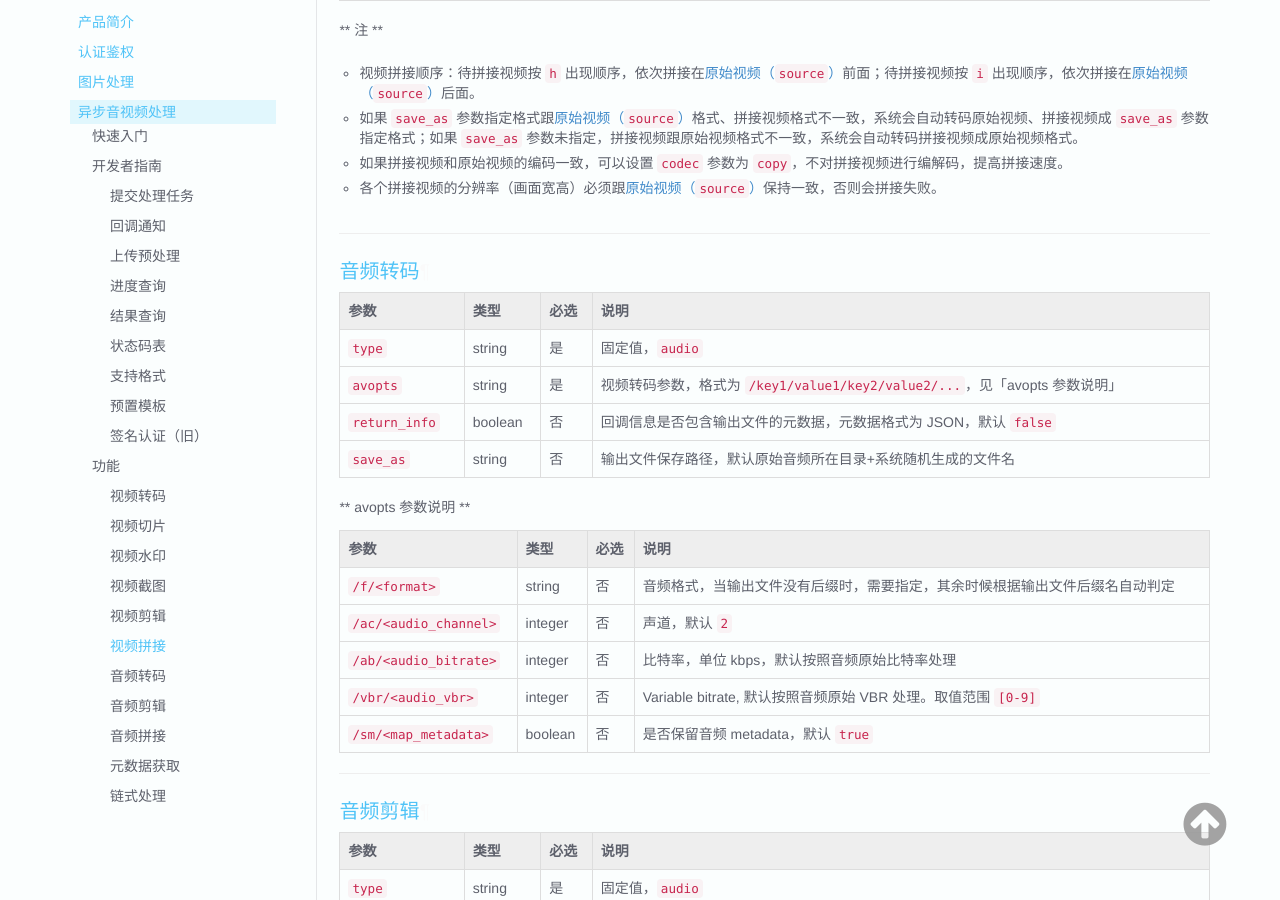
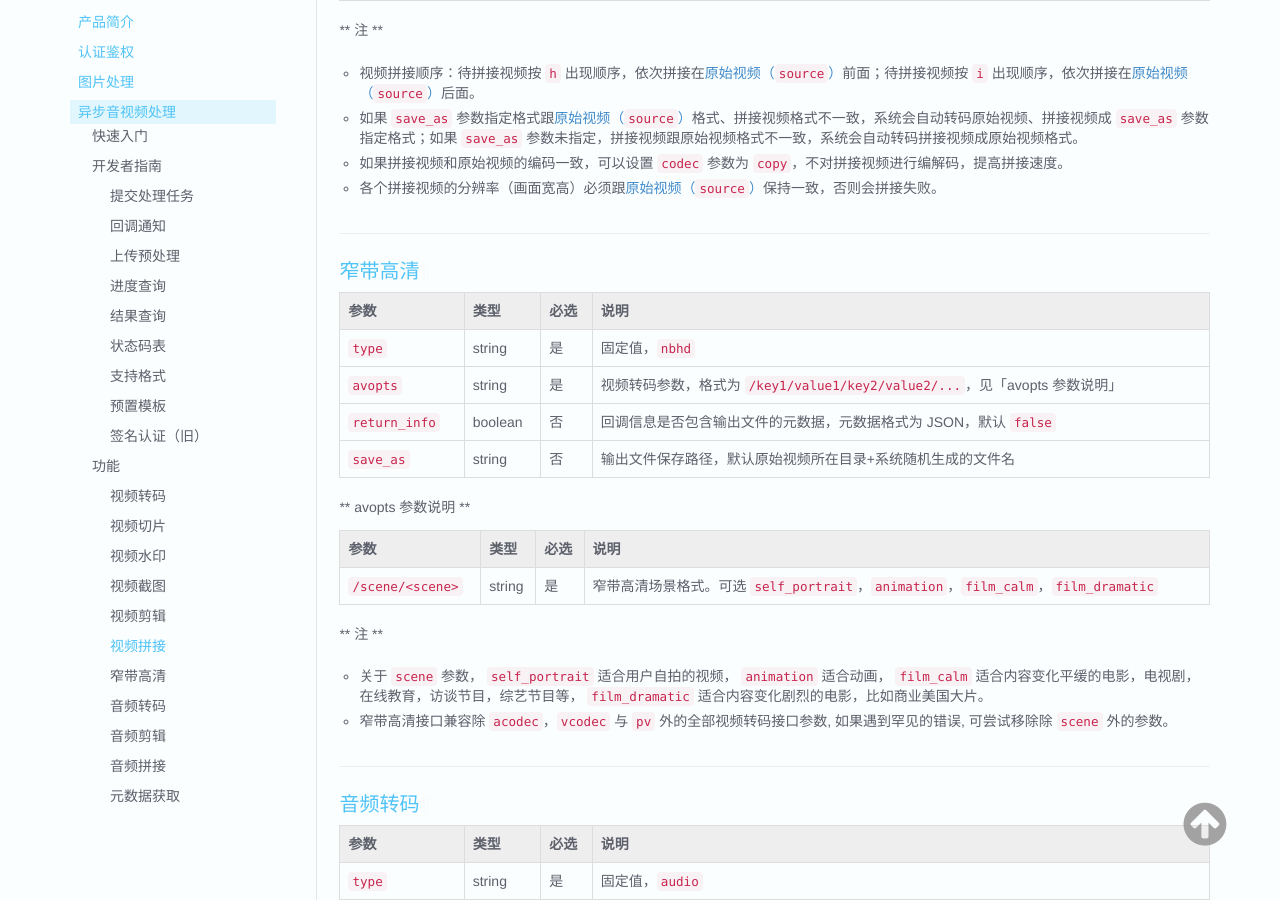
Before and after one commit to upyun/docs, an MkDocs documentation site: the page built from sources/cloud/av.md, in a window 1280 px wide and 900 px high, scrolled down 11357 px. Built offline with MkDocs 1.6.1, drawn with Linux system fonts in a browser that asks for light colours; old or Windows-style settings are respelled for this version of MkDocs.

Commit message:
naga narrow band HD

```diff
--- a/sources/cloud/av.md
+++ b/sources/cloud/av.md
@@ -578,6 +578,30 @@
 
 ---------
 
+<a name="video_nbhd"></a>
+### 窄带高清
+
+| 参数              	| 类型   	| 必选  	| 说明                                    					|
+|-------------------|-----------|-------|-----------------------------------------------------------|
+| `type`            | string    | 是		| 固定值，`nbhd`                                 			|
+| `avopts`          | string    | 是		| 视频转码参数，格式为 `/key1/value1/key2/value2/...`，见「avopts 参数说明」|
+| `return_info`		| boolean   | 否		| 回调信息是否包含输出文件的元数据，元数据格式为 JSON，默认 `false` 		|
+| `save_as`         | string    | 否		| 输出文件保存路径，默认原始视频所在目录+系统随机生成的文件名   |
+
+** avopts 参数说明 **
+
+| 参数              			| 类型   	| 必选	| 说明                                    			|
+|---------------------------|-----------|-------|---------------------------------------------------|
+| `/scene/<scene>`             | string    | 是		| 窄带高清场景格式。可选 `self_portrait`，`animation`，`film_calm`，`film_dramatic`           	|
+
+** 注 **
+
+- 关于 `scene` 参数， `self_portrait` 适合用户自拍的视频， `animation` 适合动画， `film_calm` 适合内容变化平缓的电影，电视剧，在线教育，访谈节目，综艺节目等， `film_dramatic` 适合内容变化剧烈的电影，比如商业美国大片。
+- 窄带高清接口兼容除 `acodec`，`vcodec` 与 `pv` 外的全部视频转码接口参数, 如果遇到罕见的错误, 可尝试移除除 `scene` 外的参数。
+
+---------
+
+
 <a name="audio_transcode"></a>
 ### 音频转码
 
```
